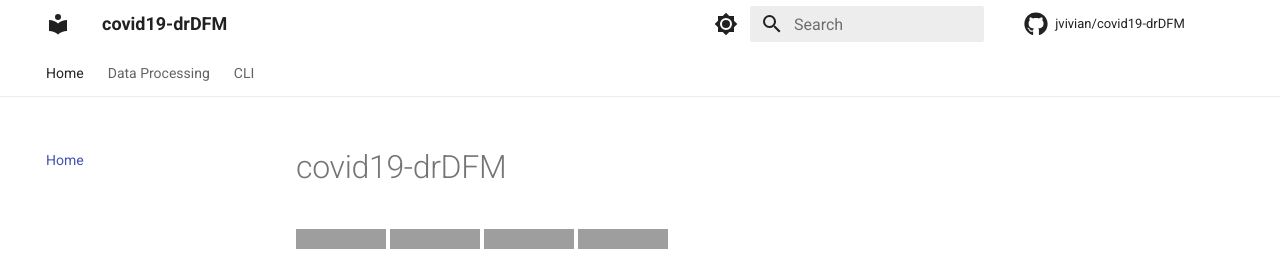
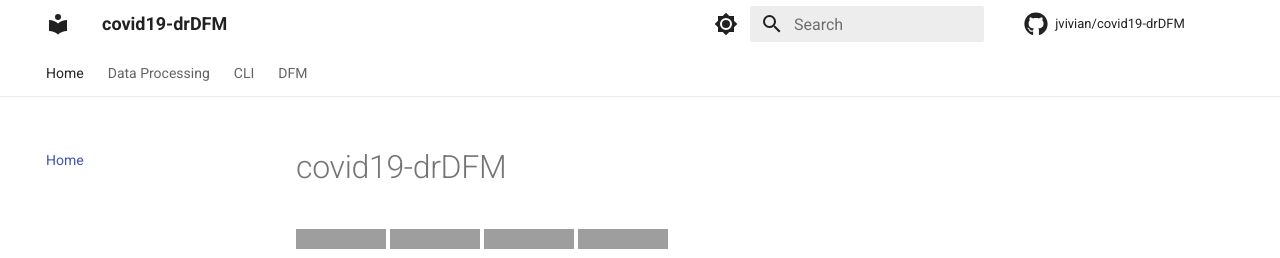
Before and after one commit to jvivian/DFMDash, an MkDocs documentation site: the page built from docs/index.md, in a window 1280 px wide. Shown: the top 258 px of the page. Built offline with MkDocs 1.6.1 and Material for MkDocs 9.7.7, drawn with Linux system fonts in a browser that asks for light colours; comment, search, counter and statistics services are not loaded; grey boxes are pictures that could not be loaded.

Commit message:
Add DFM to nav in docs

```diff
--- a/mkdocs.yml
+++ b/mkdocs.yml
@@ -11,6 +11,7 @@ nav:
   - Home: index.md
   - Data Processing: processing.md
   - CLI: cli.md
+  - DFM: dfm.md
 plugins:
   - search
   - mkdocstrings
```
